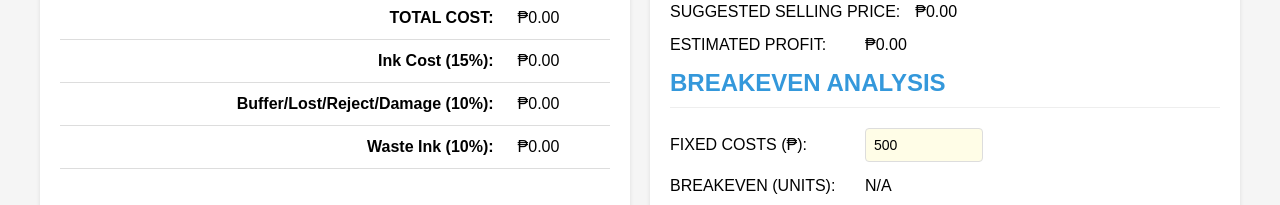
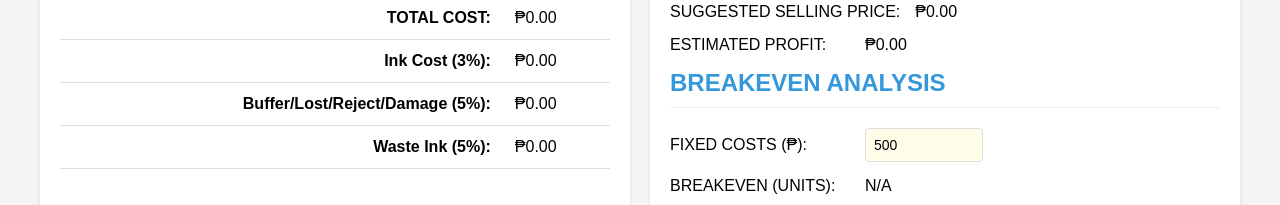
Before and after one commit to busyboxnewbie/calcu_test, a plain HTML site: page index.html in a window 1280 px wide. Shown: the part 316-521 px from the top of the page. Drawn offline with Linux system fonts and the light colour scheme.

Commit message:
Update index.html

```diff
--- a/index.html
+++ b/index.html
@@ -252,15 +252,15 @@
                             <td id="totalCost">₱0.00</td>
                         </tr>
                         <tr>
-                            <td colspan="2" style="text-align: right;"><strong>Ink Cost (15%):</strong></td>
+                            <td colspan="2" style="text-align: right;"><strong>Ink Cost (3%):</strong></td>
                             <td id="inkCost">₱0.00</td>
                         </tr>
                         <tr>
-                            <td colspan="2" style="text-align: right;"><strong>Buffer/Lost/Reject/Damage (10%):</strong></td>
+                            <td colspan="2" style="text-align: right;"><strong>Buffer/Lost/Reject/Damage (5%):</strong></td>
                             <td id="bufferCost">₱0.00</td>
                         </tr>
                         <tr>
-                            <td colspan="2" style="text-align: right;"><strong>Waste Ink (10%):</strong></td>
+                            <td colspan="2" style="text-align: right;"><strong>Waste Ink (5%):</strong></td>
                             <td id="wasteInkCost">₱0.00</td>
                         </tr>
                     </tfoot>
```
